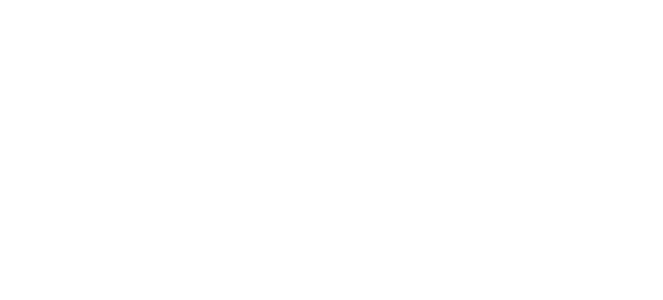
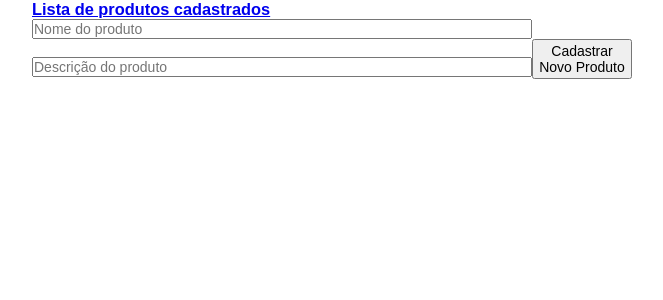
Before and after one commit to Marcelovqvd/Estudo, a React (Create React App) app: page /post in a window 1280 px wide. Shown: the top 300 px of the page, without its empty margins (233-896 px from the left). Built offline with nearby package versions, Linux system fonts and the light colour scheme; the HTML template or start-up script is replaced by a standard one.

Commit message:
create new product

```diff
--- /dev/null
+++ b/src/components/Create/index.js
@@ -0,0 +1,41 @@
+import React, { Component } from 'react';
+import { Container } from '../Home/styles';
+import { Form } from './styles';
+import { Link } from 'react-router-dom';
+
+import api from '../../services/api';
+
+export default class Create extends Component {
+  state = {
+    name: '',
+    description: ''
+  }
+
+  handleSubmit = async e => {
+    e.preventDefault();
+    const { name, description } = this.state;
+    await api.post('/products', { name, description });
+    this.props.history.push("/");
+  }
+
+  render() {
+
+    return (
+      <Container>
+        <Link to={`products`}><h3>Lista de produtos cadastrados</h3></Link>
+
+        <Form onSubmit={this.handleSubmit}>
+          <input type="text"
+            placeholder="Nome do produto"
+            onChange={e => this.setState({ name: e.target.value })}
+          />
+          <input type="text"
+            placeholder="Descrição do produto"
+            onChange={e => this.setState({ description: e.target.value })}
+          />
+          <button type="submit">Cadastrar Novo Produto</button>
+        </Form>
+      </Container >
+    );
+  };
+}
--- /dev/null
+++ b/src/components/Create/styles.js
@@ -0,0 +1,11 @@
+import styled from 'styled-components';
+
+export const Form = styled.form`
+  input {
+    width: 500px;
+  }
+  button {
+    width: 100px;
+    height: 40px;
+  }
+`;
--- a/src/components/Home/index.js
+++ b/src/components/Home/index.js
@@ -1,14 +1,26 @@
-import React from 'react';
+import React, { Component } from 'react';
 import { Link } from 'react-router-dom';
+import api from '../../services/api';
 
 import { Container } from './styles';
 
-export default function Home() {
+export default class Home extends Component {
+  state = {
+    products: []
+  }
 
-  return (
-    <Container>
-      <h1>Seja bem-vindo à nossa página</h1>
-      <Link to={`products`}><h3>Conheça nossos produtos</h3></Link>
-    </Container>
-  )
+  async componentDidMount() {
+    const response = await api.get('https://api-39a-test.herokuapp.com/products');
+    this.setState({ products: response.data.data });
+  };
+
+  render() {
+    return (
+      <Container>
+        <h1>Seja bem-vindo à nossa página</h1>
+        <Link to={`products`}><h3>Conheça nossos produtos</h3></Link>
+        <Link to={`products`}>Cadastrar Novo Produto</Link>
+      </Container >
+    );
+  };
 }
--- a/src/components/Home/styles.js
+++ b/src/components/Home/styles.js
@@ -7,6 +7,4 @@
     font-family: Arial, Helvetica, sans-serif;
     font-size: 46px;
   }
-
-
 `;
--- a/src/components/Main/index.js
+++ b/src/components/Main/index.js
@@ -3,16 +3,14 @@
 
 import api from '../../services/api';
 
-///products - Get Visualiza listagem de produtos
 export default class Main extends Component {
   state = {
-    newProduct: '',
     products: []
   };
 
 
   async componentDidMount() {
-    const response = await api.get('https://api-39a-test.herokuapp.com/products');
+    const response = await api.get('/products');
     this.setState({ products: response.data.data });
   };
 
--- a/src/routes.js
+++ b/src/routes.js
@@ -3,6 +3,7 @@
 
 import Main from './components/Main';
 import Home from './components/Home';
+import Create from './components/Create';
 
 
 export default function Routes() {
@@ -11,6 +12,7 @@
       <Switch>
         <Route path="/" exact component={Home} />
         <Route path="/products" component={Main} />
+        <Route path="/post" component={Create} />
       </Switch>
     </BrowserRouter>
   );
```
Also changed, not shown: src/components/Main/styles.js (line endings or trailing spaces).
